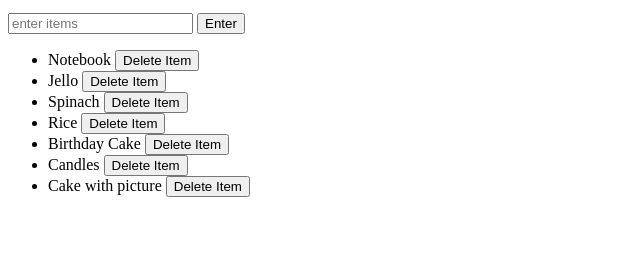
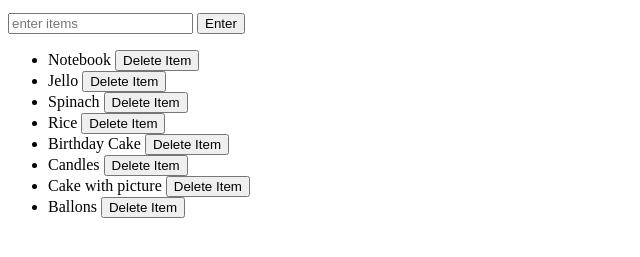
Before and after one commit to arun414/ZTM_EventList, a plain HTML site: page index.html in a window 1280 px wide. Shown: the part 101-358 px from the top of the page, without its empty margins (0-640 px from the left). Drawn offline with Linux system fonts and the light colour scheme.

Commit message:
adding new item

```diff
--- a/index.html
+++ b/index.html
@@ -17,6 +17,7 @@
 		<li>Birthday Cake <button>Delete Item</button> </li>
 		<li>Candles <button>Delete Item</button> </li>
 		<li>Cake with picture <button>Delete Item</button> </li>
+		<li>Ballons <button>Delete Item</button> </li>
 	</ul>
 	<script type="text/javascript" src="event.js"></script>
 </body>
```
